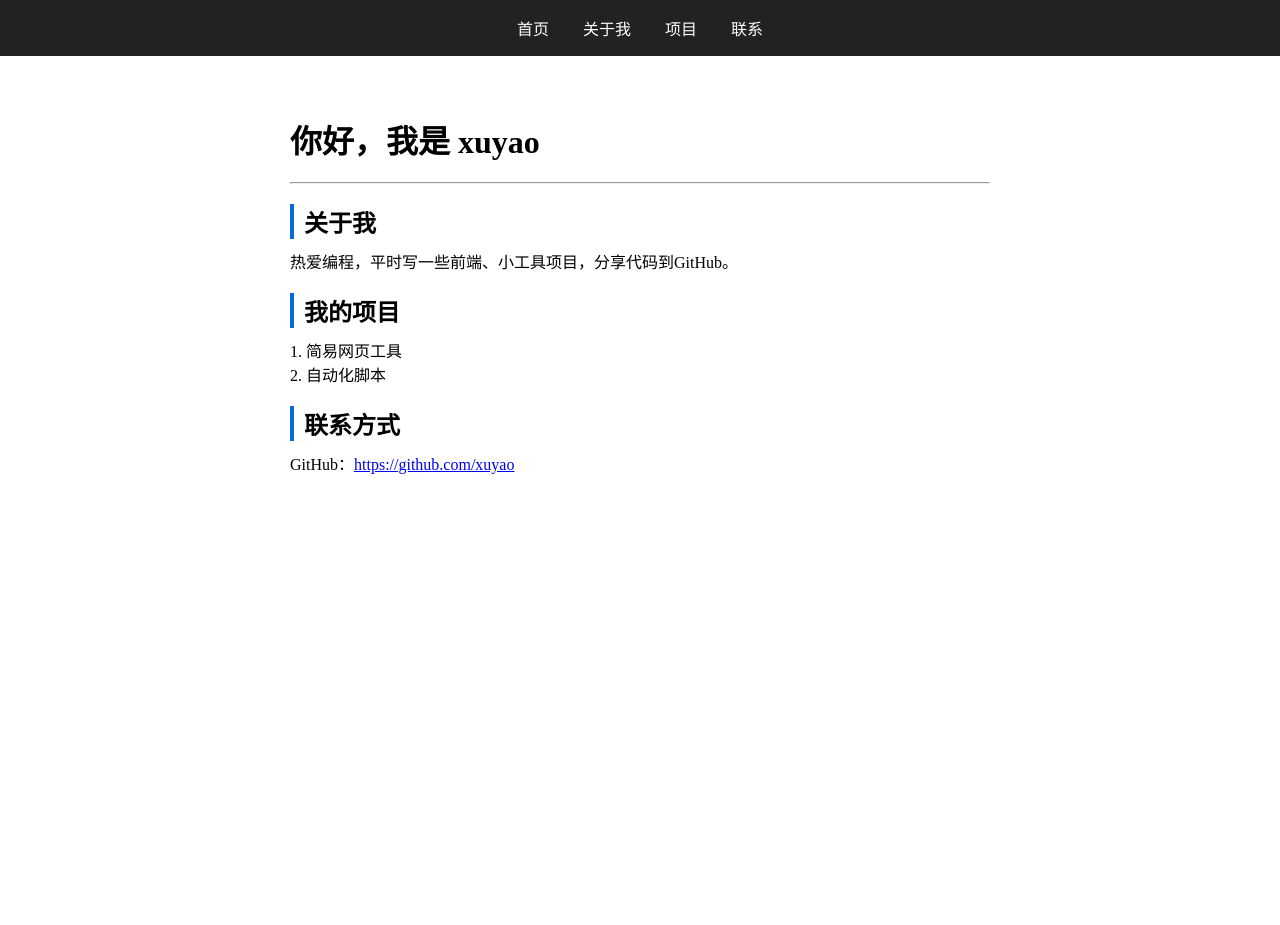
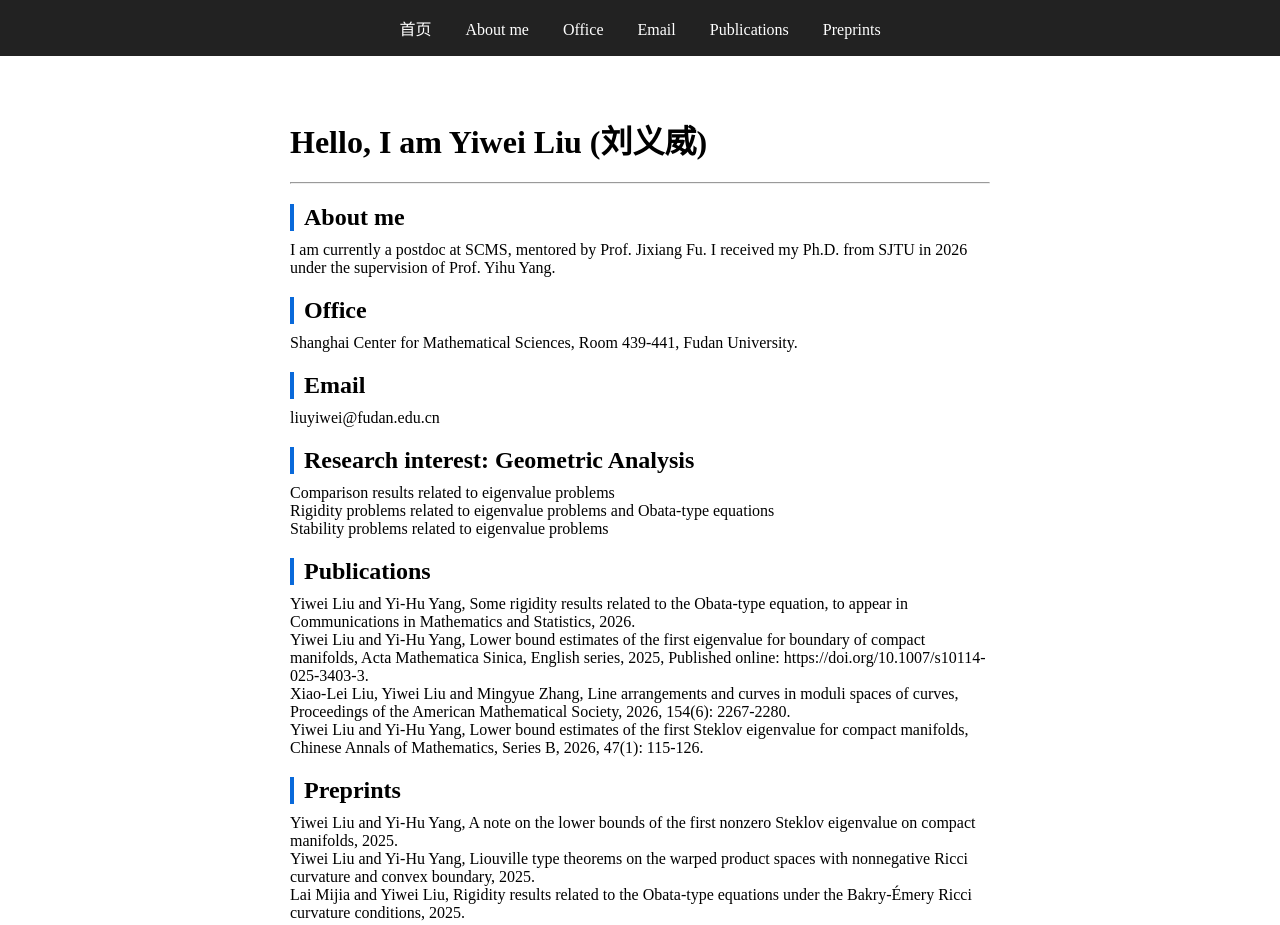
Before and after one commit to liuyiwei201611012/liuyiwei201611012.github.io, a plain HTML site: page index.html in a window 1280 px wide. Before the commit the page ends 800 px from the top, so only its background shows below. Drawn offline with Linux system fonts and the light colour scheme.

Commit message:
Update index.html

```diff
--- a/index.html
+++ b/index.html
@@ -39,24 +39,40 @@
     <!-- 顶部导航 -->
     <nav>
         <a href="/">首页</a>
-        <a href="#about">关于我</a>
-        <a href="#project">项目</a>
-        <a href="#contact">联系</a>
+        <a href="#about">About me</a>
+        <a href="#project">Office</a>
+        <a href="#contact">Email</a>
+        <a href="#contact2">Publications</a>
+        <a href="#contact3">Preprints</a>
     </nav>
 
     <div class="content">
-        <h1>你好，我是 xuyao</h1>
+        <h1>Hello, I am Yiwei Liu (刘义威)</h1>
         <hr style="margin:20px 0;">
 
-        <h2 id="about">关于我</h2>
-        <p>热爱编程，平时写一些前端、小工具项目，分享代码到GitHub。</p>
+        <h2 id="about">About me</h2>
+        <p>I am currently a postdoc at SCMS, mentored by Prof. Jixiang Fu. I received my Ph.D. from SJTU in 2026 under the supervision of Prof. Yihu Yang.</p>
 
-        <h2 id="project">我的项目</h2>
-        <p>1. 简易网页工具</p>
-        <p>2. 自动化脚本</p>
+        <h2 id="project">Office</h2>
+        <p>Shanghai Center for Mathematical Sciences, Room 439-441, Fudan University.</p>
 
-        <h2 id="contact">联系方式</h2>
-        <p>GitHub：<a href="https://github.com/xuyao">https://github.com/xuyao</a></p>
+        <h2 id="contact">Email</h2>
+        <p>liuyiwei@fudan.edu.cn</p>
+        <h2 id="contact1">Research interest: Geometric Analysis</h2>
+        <p>Comparison results related to eigenvalue problems</p>
+        <p>Rigidity problems related to eigenvalue problems and Obata-type equations</p>
+        <p>Stability problems related to eigenvalue problems</p>
+
+         <h2 id="contact2">Publications</h2>
+        <p>Yiwei Liu and Yi-Hu Yang, Some rigidity results related to the Obata-type equation, to appear in Communications in Mathematics and Statistics, 2026.</p>
+        <p>Yiwei Liu and Yi-Hu Yang, Lower bound estimates of the first eigenvalue for boundary of compact manifolds, Acta Mathematica Sinica, English series, 2025, Published online: https://doi.org/10.1007/s10114-025-3403-3.</p>
+        <p>Xiao-Lei Liu, Yiwei Liu and Mingyue Zhang, Line arrangements and curves in moduli spaces of curves, Proceedings of the American Mathematical Society, 2026, 154(6): 2267-2280.</p>
+        <p>Yiwei Liu and Yi-Hu Yang, Lower bound estimates of the first Steklov eigenvalue for compact manifolds, Chinese Annals of Mathematics, Series B, 2026, 47(1): 115-126.</p>
+
+        <h2 id="contact3">Preprints</h2>
+        <p>Yiwei Liu and Yi-Hu Yang, A note on the lower bounds of the first nonzero Steklov eigenvalue on compact manifolds, 2025.</p>
+        <p>Yiwei Liu and Yi-Hu Yang, Liouville type theorems on the warped product spaces with nonnegative Ricci curvature and convex boundary, 2025.</p>
+        <p>Lai Mijia and Yiwei Liu, Rigidity results related to the Obata-type equations under the Bakry-Émery Ricci curvature conditions, 2025.</p>
     </div>
 </body>
 </html>
```
